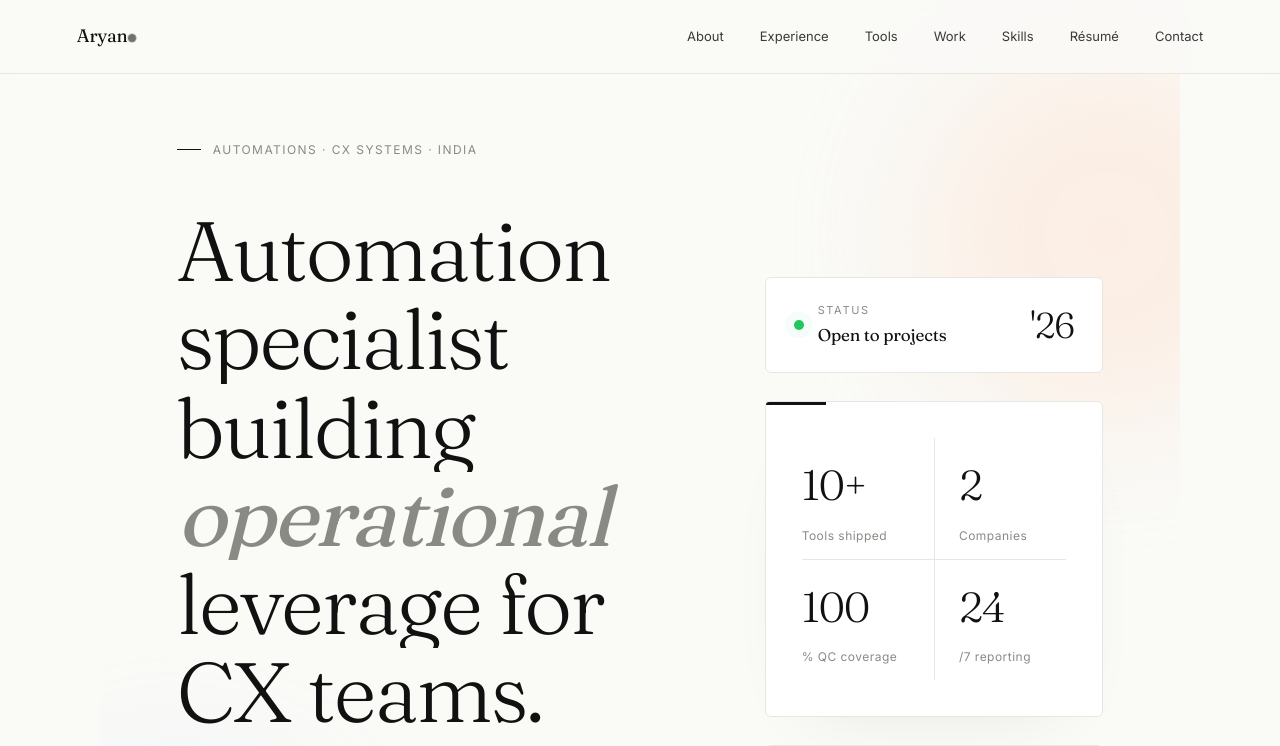
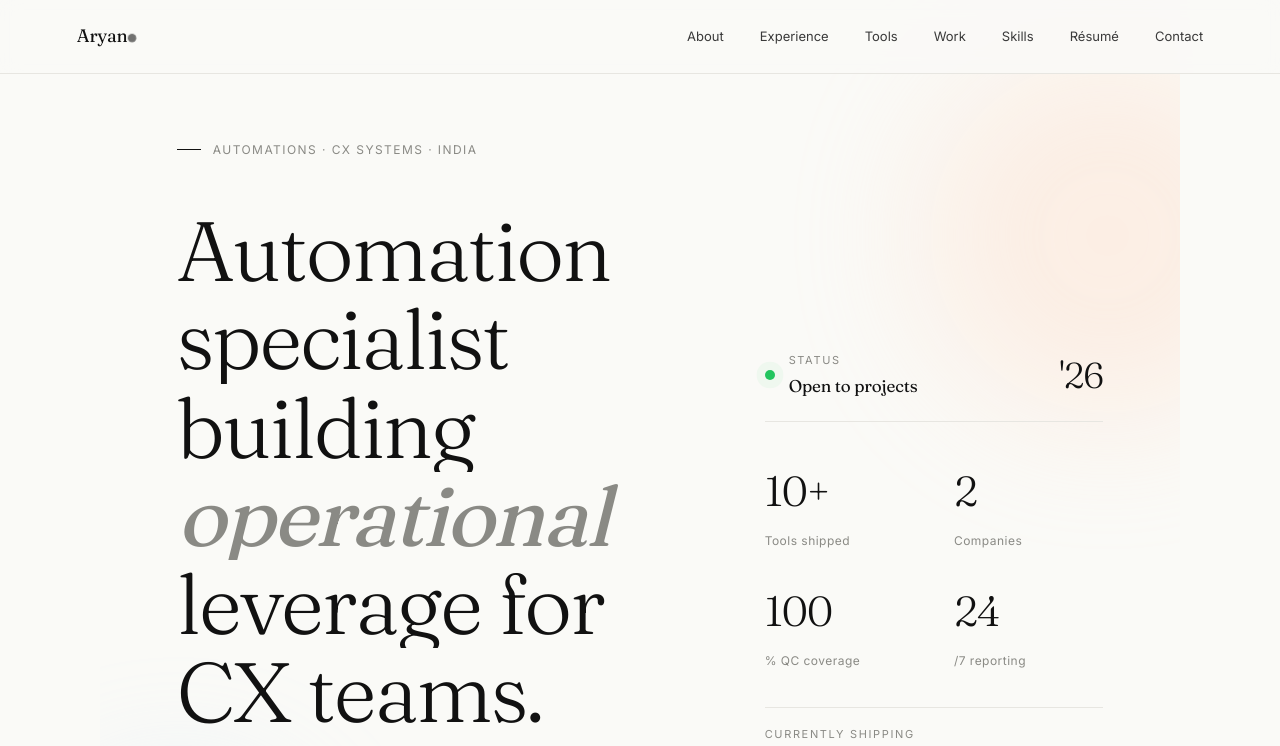
Before and after one commit to Aryandas2002/Aryan-Portfolio, a React (Vite) app: page / in a window 1280 px wide. Shown: the top 746 px of the page. Built offline with nearby package versions, Linux system fonts and the light colour scheme.

Commit message:
Strip hero card borders for cleaner minimal look

```diff
--- a/src/index.css
+++ b/src/index.css
@@ -164,22 +164,13 @@
   .btn .arrow{display:inline-block;transition:transform .3s}
   .btn:hover .arrow{transform:translateX(4px)}
 
-  /* Stats — now in the hero right column, 2x2 card */
+  /* Stats — 2x2 grid, borderless */
   .stats{
-    display:grid;grid-template-columns:repeat(2,1fr);gap:0;
-    padding:36px;
-    background:#fff;border:1px solid var(--line);border-radius:6px;
-    box-shadow:0 30px 80px -50px rgba(0,0,0,.12);
+    display:grid;grid-template-columns:repeat(2,1fr);gap:28px 40px;
+    padding:8px 0;
     animation:fadeUp 1s ease 1.5s both;
-    position:relative;
   }
-  .stats::before{
-    content:'';position:absolute;top:0;left:0;width:60px;height:3px;background:var(--ink);
-    border-radius:6px 0 0 0;
-  }
-  .stat{padding:14px 18px 14px 0;border-bottom:1px solid var(--line)}
-  .stat:nth-child(2n){padding-left:24px;border-left:1px solid var(--line)}
-  .stat:nth-child(3),.stat:nth-child(4){border-bottom:none}
+  .stat{padding:0}
   .stat .num{
     font-family:'Fraunces',serif;font-weight:300;
     font-size:42px;letter-spacing:-.02em;
@@ -725,9 +716,9 @@
   /* Tools wrap subtle gradient pulse */
   .tools-wrap::before,.tools-wrap::after{transition:opacity .5s}
 
-  /* Hero right column — Available card + current focus */
+  /* Hero right column — Available card + current focus, borderless */
   .available-card{
-    padding:24px 28px;border:1px solid var(--line);border-radius:6px;background:#fff;
+    padding:6px 0 22px;border-bottom:1px solid var(--line);
     display:flex;align-items:center;justify-content:space-between;gap:20px;
     animation:fadeUp 1s ease 1.3s both;
   }
@@ -750,7 +741,7 @@
   }
 
   .focus-card{
-    padding:24px 28px;border:1px solid var(--line);border-radius:6px;background:#fff;
+    padding:18px 0 0;border-top:1px solid var(--line);
     animation:fadeUp 1s ease 1.7s both;
   }
   .focus-card .label{
```
